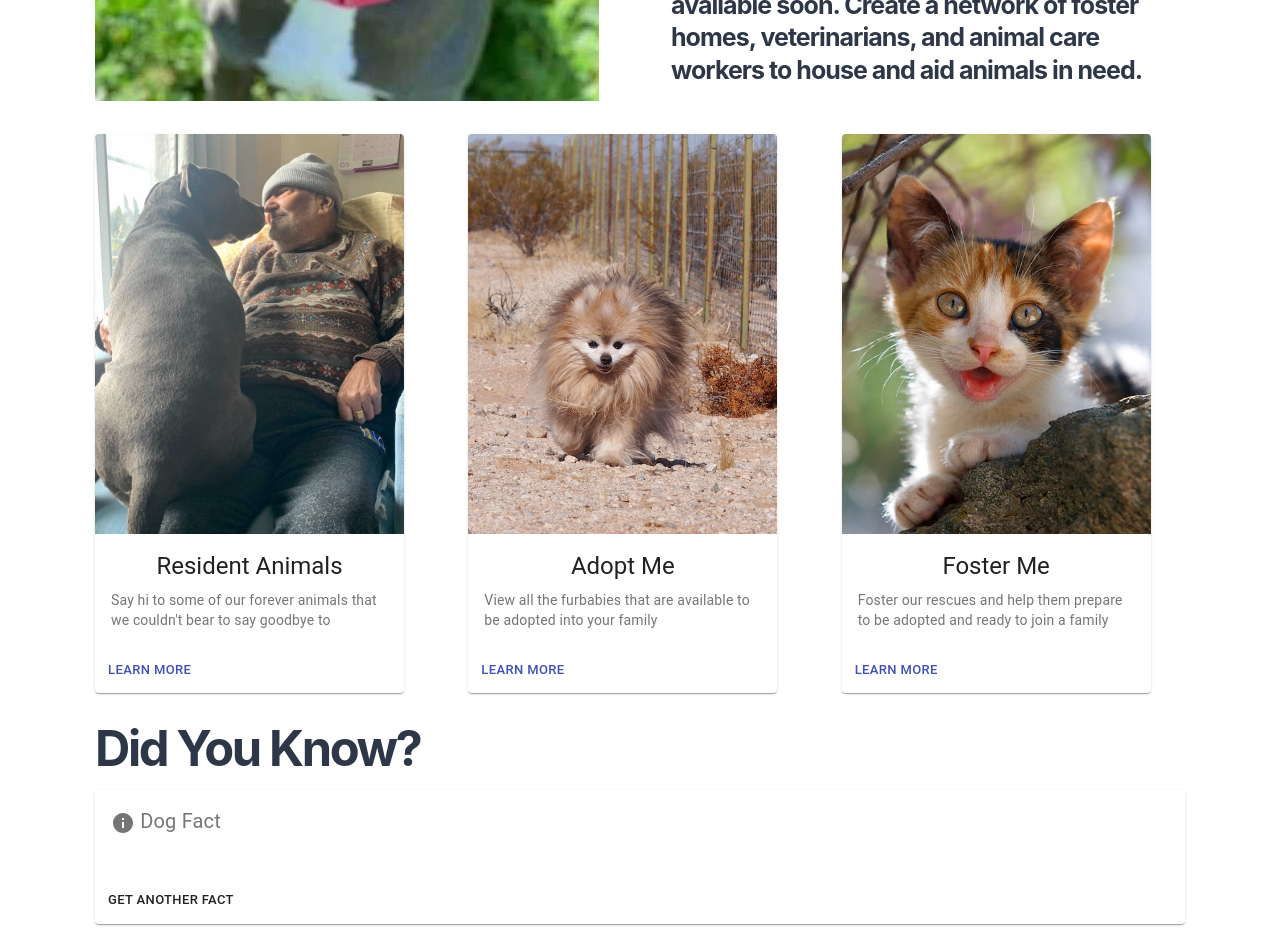
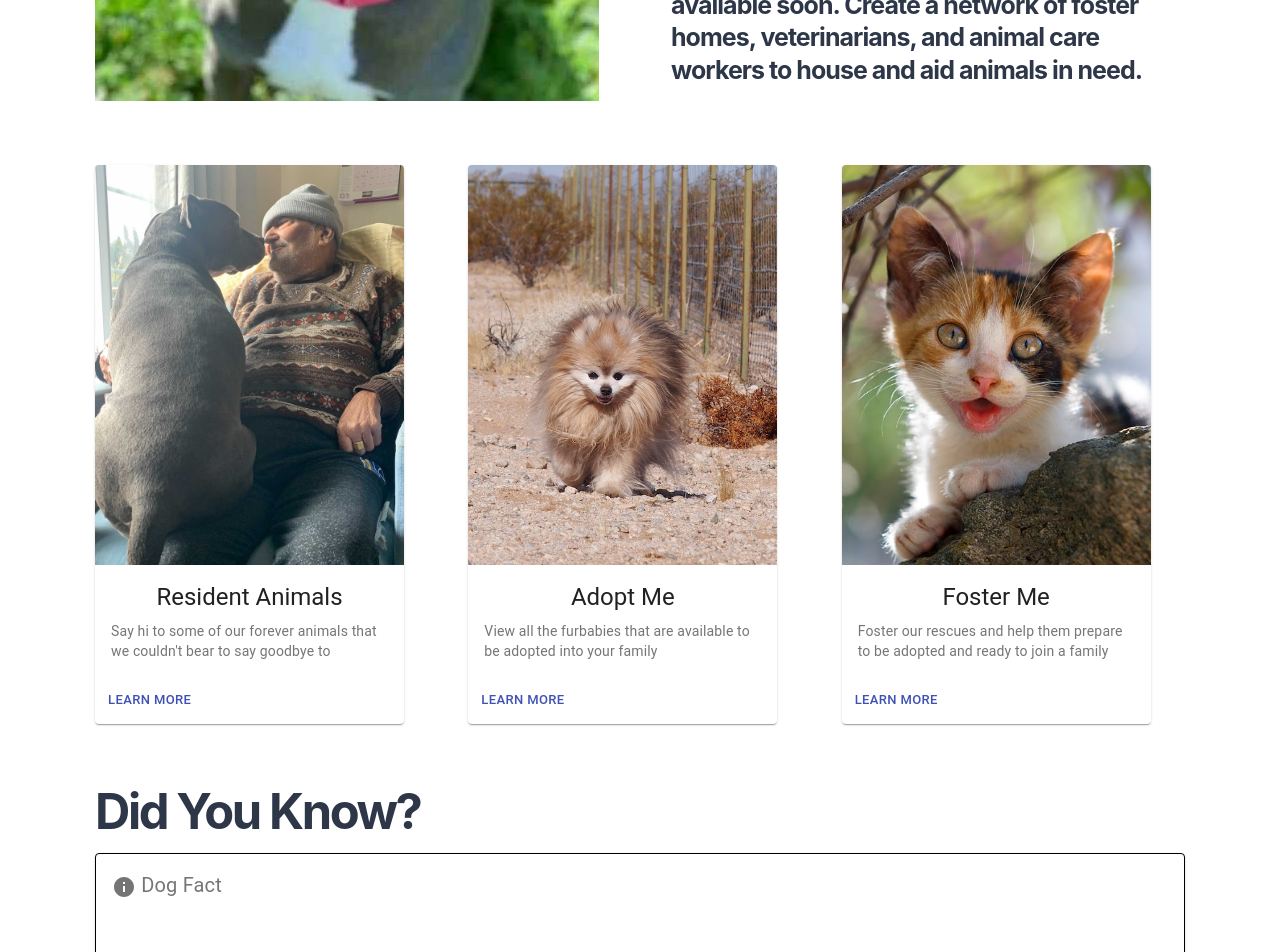
Before and after one commit to aedward8/BellaCharity, a React (Create React App) app in the folder app/: page / in a window 1280 px wide. Shown: the part 560-1512 px from the top of the page. Built offline with nearby package versions, Linux system fonts and the light colour scheme; no server answers.

Commit message:
fixed css spacing issues in mobile view on homepage

```diff
--- a/app/src/components/DogFact.js
+++ b/app/src/components/DogFact.js
@@ -13,6 +13,9 @@ import * as apiClient from "../apiClient";
 const useStyles = makeStyles({
   root: {
     minWidth: 275,
+    border: 1,
+    borderStyle: "solid",
+    borderColor: "black",
   },
   title: {
     fontSize: 20,
--- a/app/src/components/FrontPageCard.js
+++ b/app/src/components/FrontPageCard.js
@@ -12,7 +12,6 @@ const useStyles = makeStyles({
   root: {
     maxWidth: "90%",
     height: "100%",
-    // marginBottom: "1rem",
   },
   media: {
     height: 400,
@@ -42,7 +41,7 @@ export default function FrontPageCard(prop) {
         </Typography>
       </CardContent>
       <CardActions>
-        <Button size="small" color="primary">
+        <Button size="small" color="primary" href={prop.link}>
           Learn More
         </Button>
       </CardActions>
--- a/app/src/components/Home.js
+++ b/app/src/components/Home.js
@@ -23,7 +23,7 @@ const Home = () => {
 
       <Container style={{ marginBottom: "2rem" }}>
         <Row>
-          <Col xs={12} md={6}>
+          <Col xs={12} md={6} style={{ marginBottom: "2rem" }}>
             <Image src={MainPhoto} alt="Pitbull named Bella" fluid />
           </Col>
           <Col xs={12} md={6}>
@@ -45,7 +45,7 @@ const Home = () => {
 
       <Container style={{ marginBottom: "2rem" }}>
         <Row>
-          <Col xs={12} md={4}>
+          <Col xs={12} md={4} style={{ marginBottom: "2rem" }}>
             <FrontPageCard
               name="Resident Animals"
               desc="Say hi to some of our forever animals that we couldn't bear to say goodbye to"
@@ -53,20 +53,22 @@ const Home = () => {
               style={{ marginRight: "1rem" }}
             />
           </Col>
-          <Col xs={12} md={4}>
+          <Col xs={12} md={4} style={{ marginBottom: "2rem" }}>
             <FrontPageCard
               name="Adopt Me"
               desc="View all the furbabies that are available to be adopted into your family"
               img={Adopt}
-              style={{ marginRight: "1rem" }}
+              style={{ marginRight: "1rem", marginBottom: "1rem" }}
+              link={"/adopt"}
             />
           </Col>
-          <Col xs={12} md={4}>
+          <Col xs={12} md={4} style={{ marginBottom: "2rem" }}>
             <FrontPageCard
               name="Foster Me"
               desc="Foster our rescues and help them prepare to be adopted and ready to join a family"
               img={Foster}
-              style={{ marginRight: "1rem" }}
+              style={{ marginRight: "2rem" }}
+              link={"/adopt"}
             />
           </Col>
         </Row>
--- a/app/src/components/NavB.js
+++ b/app/src/components/NavB.js
@@ -2,8 +2,6 @@ import * as React from "react";
 /** @jsxImportSource @emotion/react */
 
 import InstagramIcon from "@material-ui/icons/Instagram";
-import PhoneIphoneIcon from "@material-ui/icons/PhoneIphone";
-// import { Link } from "@reach/router";
 import Nav from "react-bootstrap/Nav";
 import NavDropdown from "react-bootstrap/NavDropdown";
 import Navbar from "react-bootstrap/Navbar";
@@ -12,15 +10,12 @@ import Logo from "../photos/bellaCharityLogo.png";
 
 const NavB = () => {
   return (
-    // <Link to="/signup-form">Volunteer Form</Link> */}
     <Navbar collapseOnSelect expand="lg" bg="dark" variant="dark">
       <Navbar.Brand href="/">
         <img
           src={Logo}
           alt="logo - paw in hand"
           css={{ maxHeight: "50px", width: "auto" }}
-          // style={{ maxHeight: "50px", width: "auto" }}
-          // style={"object-Fit:contain"}
         />
       </Navbar.Brand>
       <Navbar.Toggle aria-controls="responsive-navbar-nav" />
@@ -30,9 +25,6 @@ const NavB = () => {
           <Nav.Link href="/adopt">Adoption Page</Nav.Link>
           <NavDropdown title="Quick Links" id="collasible-nav-dropdown">
             <NavDropdown.Item href="/donate">Donate</NavDropdown.Item>
-            <NavDropdown.Item href="#action/3.2">
-              Download Mobile App
-            </NavDropdown.Item>
             <NavDropdown.Item href="/signup-form">
               Volunteer or Foster
             </NavDropdown.Item>
@@ -46,9 +38,6 @@ const NavB = () => {
           <Nav.Link href="https://www.instagram.com/thebellacharity/">
             <InstagramIcon />{" "}
           </Nav.Link>
-          <Nav.Link href="#memes">
-            <PhoneIphoneIcon /> App
-          </Nav.Link>
         </Nav>
       </Navbar.Collapse>
     </Navbar>
```
